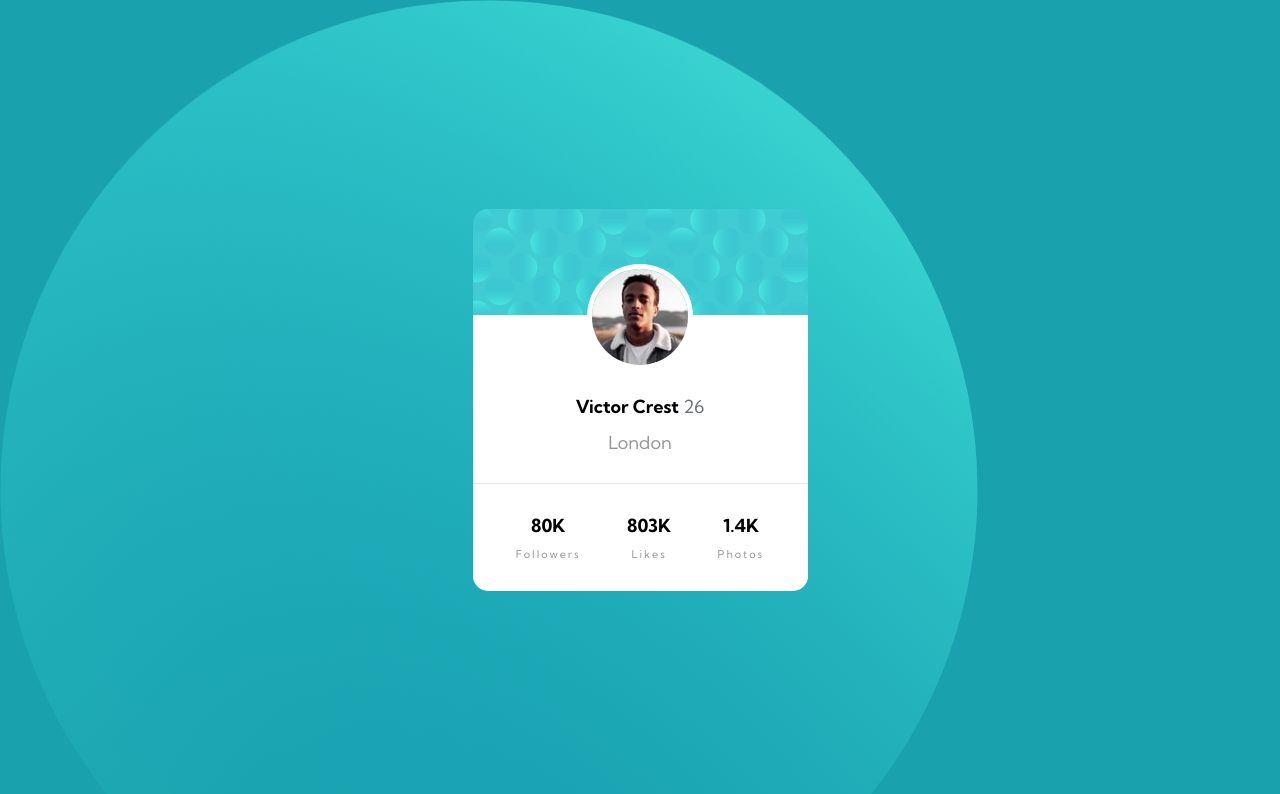
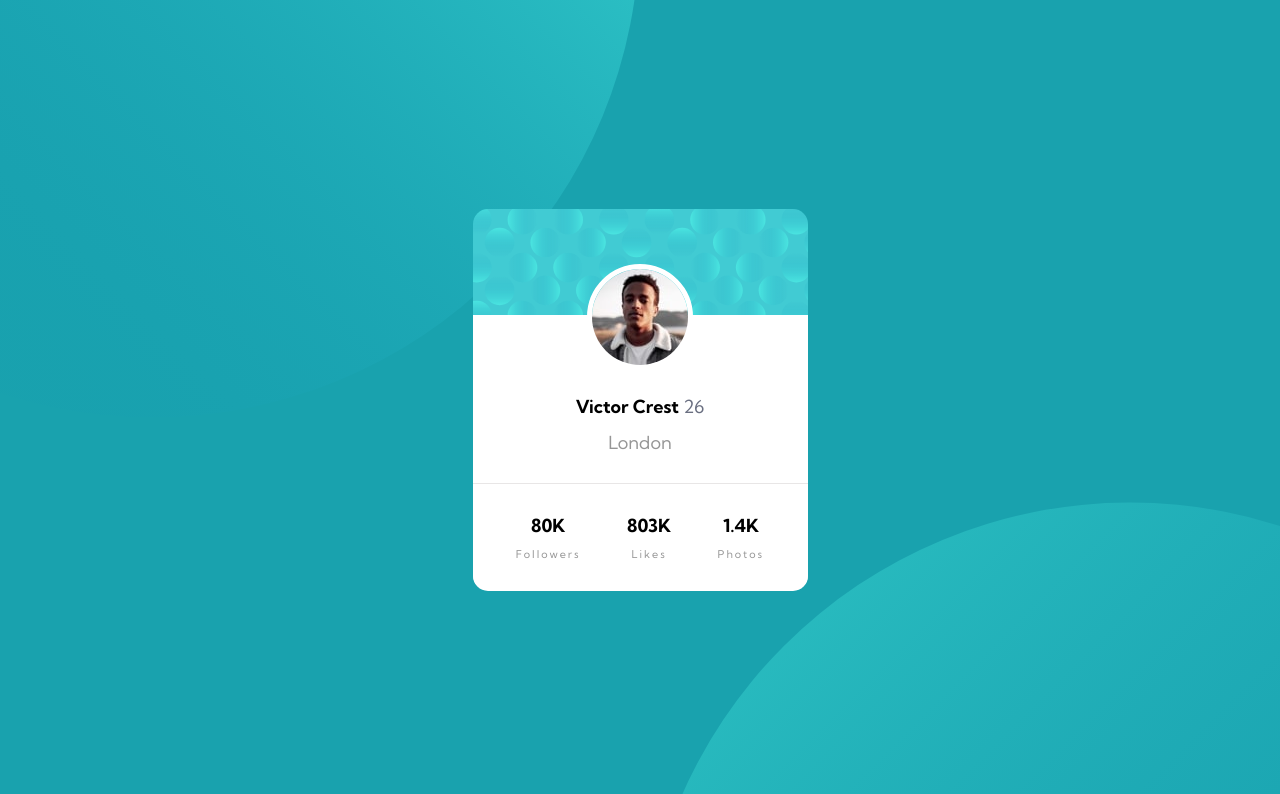
Before and after one commit to NoaDevRefresh/webComponents, a website: page profileCard/index.html in a window 1280 px wide. Shown: the top 794 px of the page. Drawn offline with Linux system fonts and the light colour scheme.

Commit message:
Changes on README

```diff
--- a/profileCard/style.css
+++ b/profileCard/style.css
@@ -29,9 +29,9 @@
     align-items: center;
     background-image: url("./images/bg-pattern-top.svg"), url("./images/bg-pattern-bottom.svg");
     background-repeat: no-repeat, no-repeat;
-    background-position-y: top -70vh, bottom -85vh;
-    background-position-x: right 50vw, left 50vw;
-}
+    background-size: auto;
+    background-position: right 50vw top -70vh, left 50vw bottom -85vh;
+  }
 
 .card{
   display:flex;
```
Also changed, not shown: profileCard/README.md.
